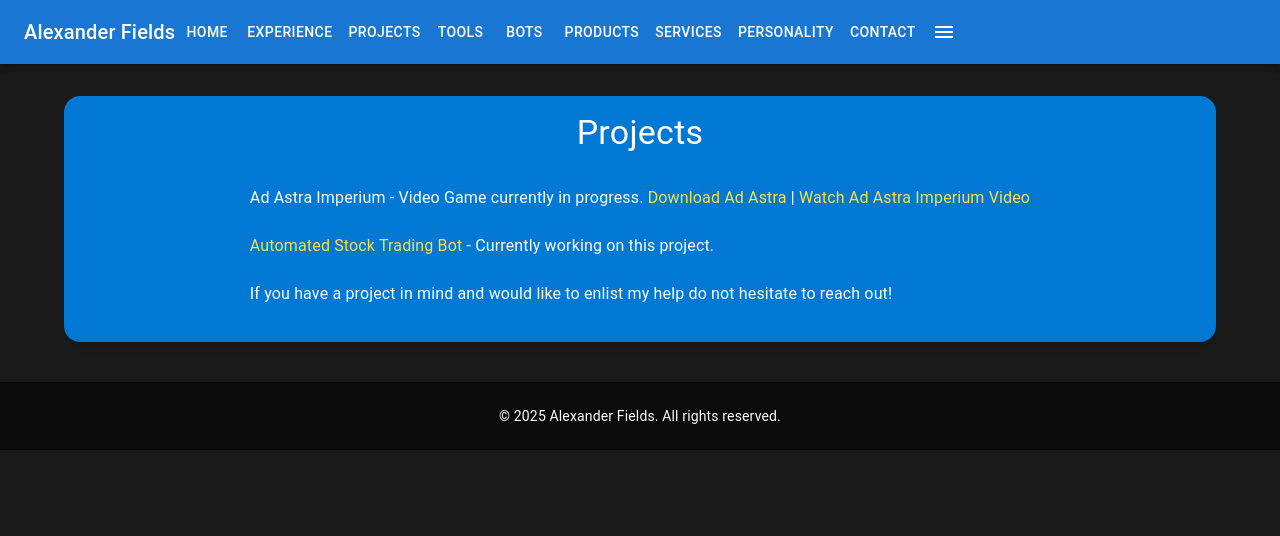
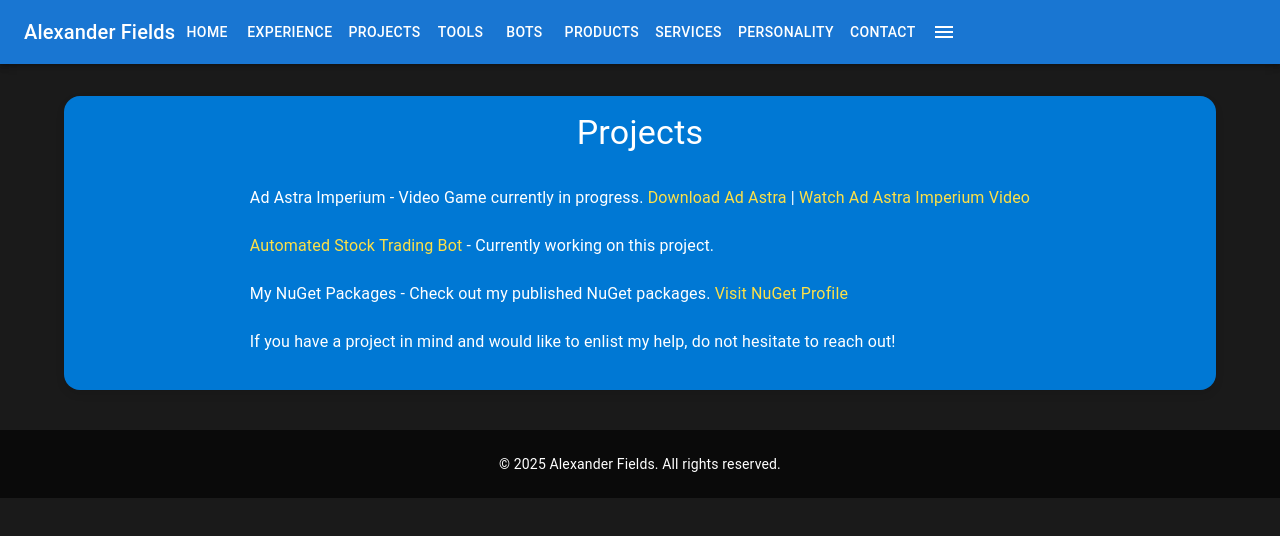
Before and after one commit to roku674/Website, a React (Create React App) app in the folder frontend/: page /projects in a window 1280 px wide. Shown: the top 536 px of the page. Built offline with nearby package versions, Linux system fonts and the light colour scheme; no server answers.

Commit message:
Update Projects.js

```diff
--- a/frontend/src/pages/Projects.js
+++ b/frontend/src/pages/Projects.js
@@ -19,41 +19,11 @@ const Projects = () => {
         flexDirection="column"
         alignItems="center"
         textAlign="center"
-      >        {/* Apply the bubble class here */}
+      >
         <Typography variant="h4" gutterBottom>
           Projects
         </Typography>
         <List>
-          {/* Kingdom Of God Project
-          <ListItem>
-            <ListItemText
-              primary={
-                <>
-                  Kingdom Of God - A website to connect people worldwide in a
-                  social media platform centered around philosophy and strong
-                  community.{" "}
-                  <a
-                    href="https://www.kingdomofgod.online"
-                    target="_blank"
-                    rel="noopener noreferrer"
-                    style={{ color: "#fde047" }}
-                  >
-                    Visit Website
-                  </a>{" "}
-                  |{" "}
-                  <a
-                    href="https://github.com/kingdomofgod-online/kog-website"
-                    target="_blank"
-                    rel="noopener noreferrer"
-                    style={{ color: "#fde047" }}
-                  >
-                    GitHub Repository
-                  </a>
-                </>
-              }
-            />
-          </ListItem>
-          */}
           {/* Ad Astra Imperium Project */}
           <ListItem>
             <ListItemText
@@ -100,11 +70,30 @@ const Projects = () => {
             />
           </ListItem>
 
+          {/* NuGet Profile */}
           <ListItem>
             <ListItemText
               primary={
                 <>
-                    If you have a project in mind and would like to enlist my help do not hesitate to reach out!
+                  My NuGet Packages - Check out my published NuGet packages.{" "}
+                  <a
+                    href="https://www.nuget.org/profiles/roku674"
+                    target="_blank"
+                    rel="noopener noreferrer"
+                    style={{ color: "#fde047" }}
+                  >
+                    Visit NuGet Profile
+                  </a>
+                </>
+              }
+            />
+          </ListItem>
+
+          <ListItem>
+            <ListItemText
+              primary={
+                <>
+                  If you have a project in mind and would like to enlist my help, do not hesitate to reach out!
                 </>
               }
             />
```
